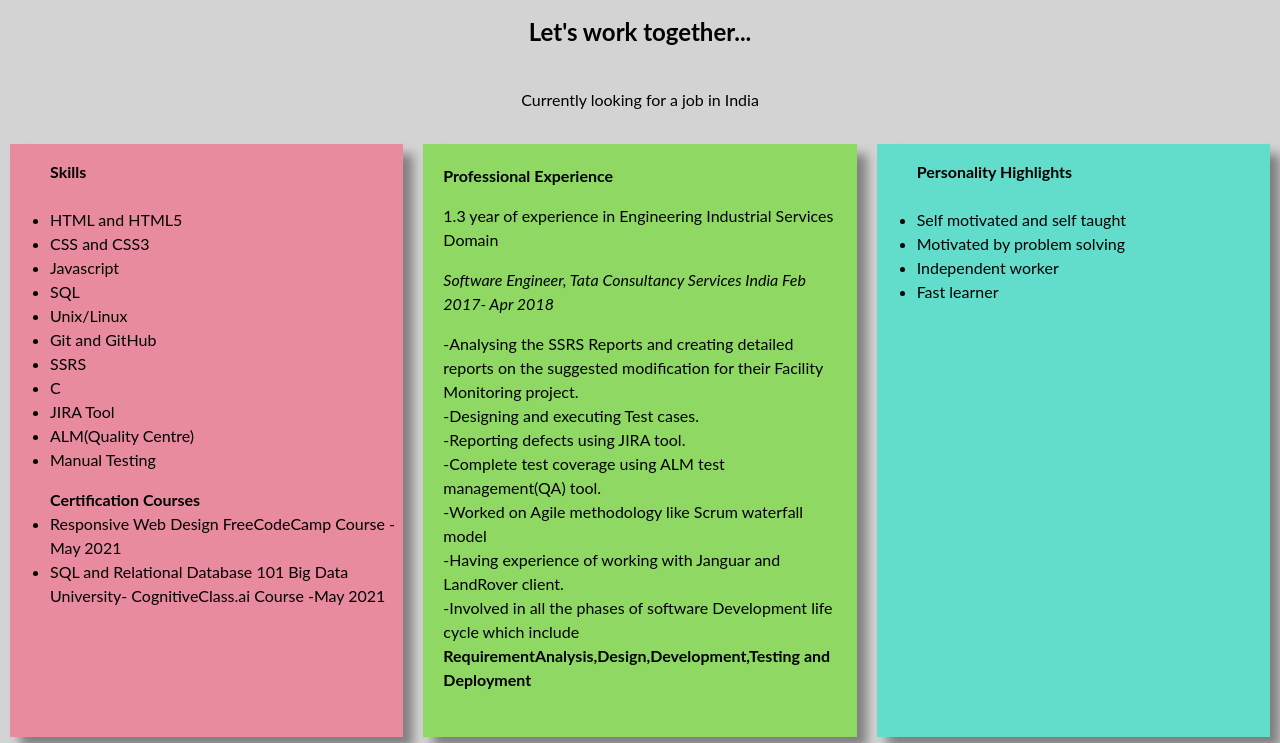
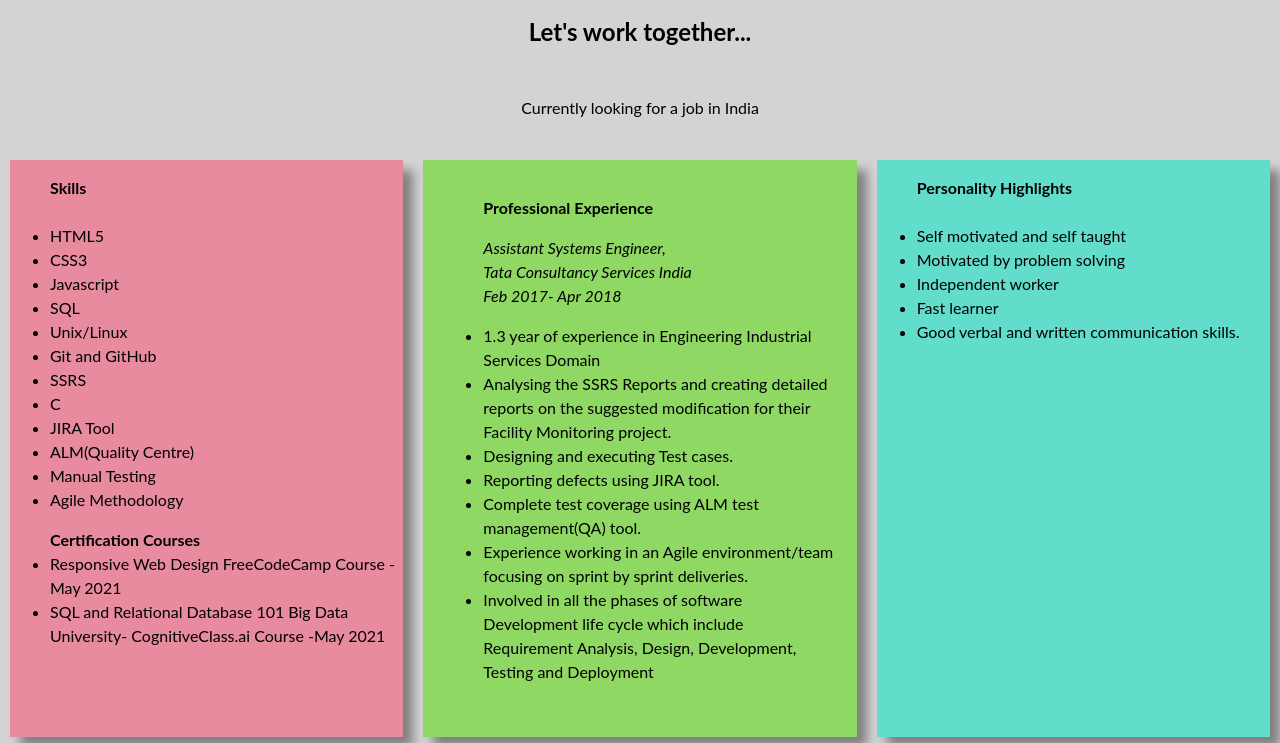
Before and after one commit to LaxmiPatil-git/Personal_Portfolio.github.io, a plain HTML site: page index.html in a window 1280 px wide. Shown: the part 2054-2797 px from the top of the page. Drawn offline with Linux system fonts and the light colour scheme.

Commit message:
added html file

```diff
--- a/index.html
+++ b/index.html
@@ -11,18 +11,18 @@
 <nav id="navbar">
     <a href="#welcome-section">About</a>
     <a href="#projects">Projects</a>
-    <a href="#Contact">Contact</a>
+    <a href="#profile-link">Contact</a>
    </nav>
   <main>
     <section id="welcome-section">
       <h1>Hello I am Laxmi Patil</h1>
-      <p>a Web Developer</p>
+      <p>a Web Developer.</p>
     </section>
 
     <section id="projects">
 
       <h1>These are some of my projects.</h1>
-      <a href="https://github.com/LaxmiPatil-git" target="_blank">Show all Projects</a>
+      <a href="https://github.com/LaxmiPatil-git" target="_blank">Show all</a>
 
       <div class="tiles">
         <div class="project-tile">
@@ -63,9 +63,9 @@
       <div class="container">
       <div id="skills">
         <ul><strong>Skills</strong>
-          <br><br>
-          <li>HTML and HTML5</li>
-          <li>CSS and CSS3</li>
+            <br><br>
+          <li>HTML5</li>
+          <li>CSS3</li>
           <li>Javascript</li>
           <li>SQL</li>
           <li>Unix/Linux</li>
@@ -75,6 +75,7 @@
           <li>JIRA Tool</li>
           <li>ALM(Quality Centre)</li>
           <li>Manual Testing</li>
+          <li>Agile Methodology</li>
         </ul>
 
         <ul><strong>Certification Courses</strong>
@@ -85,42 +86,45 @@
           Big Data University- CognitiveClass.ai Course  -May 2021
           </li> </ul>
       </div>
-            <div id="ProfessionalExperience"><strong>Professional Experience</strong>
-        <p>1.3 year of experience in Engineering Industrial Services Domain</p>
-        <p><em>Software Engineer, Tata Consultancy Services India
+            <div id="ProfessionalExperience">
+              <ul><strong>Professional Experience</strong>
+               <p><em>Assistant Systems Engineer,<br> Tata Consultancy Services India <br>
           Feb 2017- Apr 2018</em></p>
-          -Analysing the SSRS Reports and creating detailed reports on the suggested modification for their Facility Monitoring project.
-          <br>
-          -Designing and executing Test cases.
-          <br>
-          -Reporting defects using JIRA tool.
-          <br>
-          -Complete test coverage using ALM test management(QA) tool.
-          <br>
-          -Worked on Agile methodology like Scrum waterfall model
-          <br>
-          -Having experience of working with Janguar and LandRover client.
-          <br>
-          -Involved in all the phases of software Development life cycle which include <strong>RequirementAnalysis,Design,Development,Testing and Deployment</strong>
-          </p>
+<li>1.3 year of experience in Engineering Industrial Services Domain</li>
+          <li>
+          Analysing the SSRS Reports and creating detailed reports on the suggested modification for their Facility Monitoring project.</li>
+          <li>
+          Designing and executing Test cases.</li>
+          <li>
+          Reporting defects using JIRA tool.</li>
+          <li>
+          Complete test coverage using ALM test management(QA) tool.</li>
+          <li>
+            Experience working in an Agile environment/team focusing on sprint by sprint deliveries.</li>
+          <li>Involved in all the phases of software Development life cycle which include Requirement Analysis, Design, Development, Testing and Deployment</li>
+        </ul>
       </div>
       <div id="PersonalityHighlights">
         <ul><strong>Personality Highlights</strong>
-          <br><br>
-        <li>Self motivated and self taught</li>
+            <br><br>
+          <li>Self motivated and self taught</li>
 <li>Motivated by problem solving</li>
 <li>Independent worker</li>
 <li>Fast learner</li>
+<li>Good verbal and written communication skills.</li>
         </ul>
       </div>
     </div>
     </section>
-    <section id="Contact">
+    <section id="profile-link">
       <h1>Contact Details</h1>
       <strong>Email ID:</strong> laxmipatil888@gmail.com
       <a href="mailto:laxmipatil888@gmail.com">  Send Email</a>
       <p>www.github.com/LaxmiPatil-git</p>
+
   </section>
-  </main>
+
+   </main>
+
 </body>
 </html>
```
